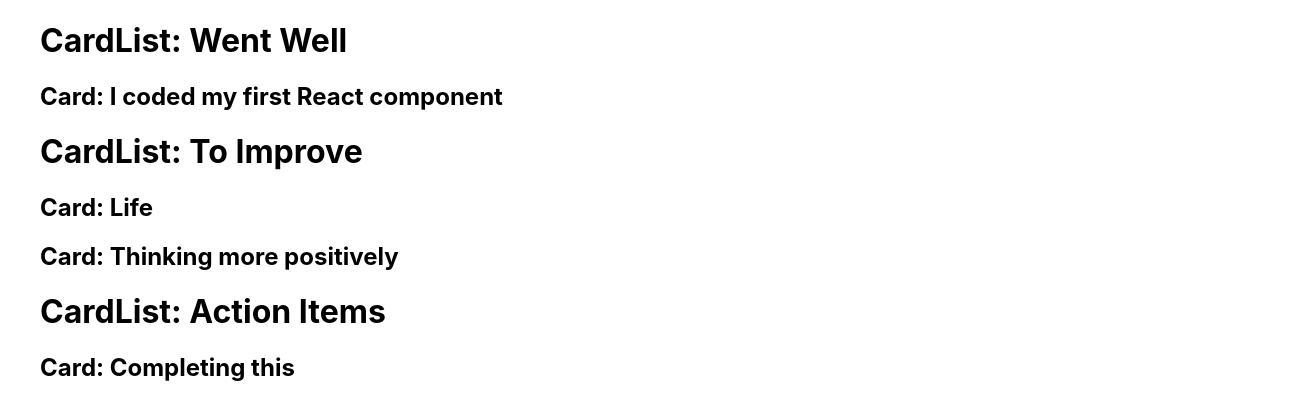
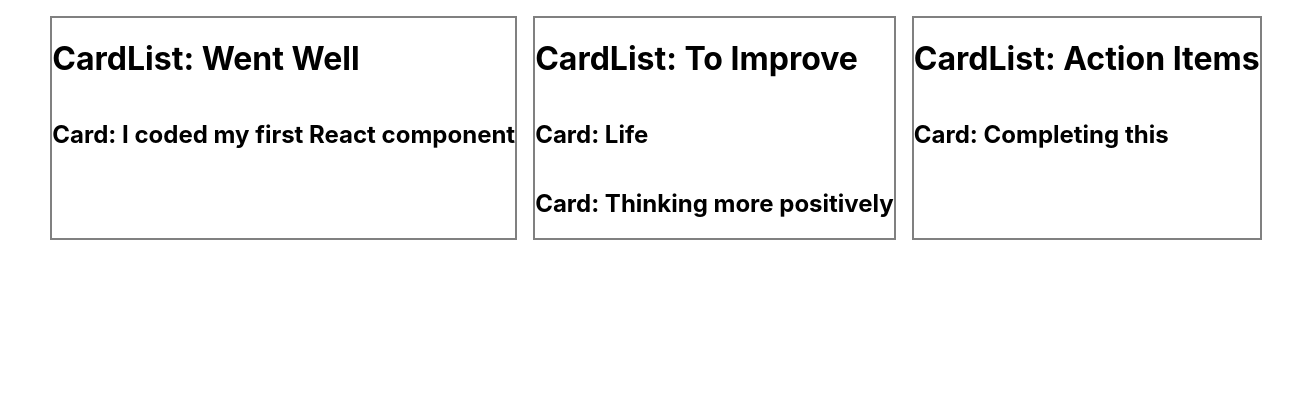
Before and after one commit to klalicki/retro-board, a React (Create React App) app: page / in a window 1280 px wide. Shown: the top 420 px of the page, 1312 px wide, since content can reach past the window. Built offline with nearby package versions, Linux system fonts and the light colour scheme.

Commit message:
adds basic layout

```diff
--- a/src/components/App/App.css
+++ b/src/components/App/App.css
@@ -1,38 +1,13 @@
-.App {
-  text-align: center;
+.card-list {
+  display: flex;
+  flex-direction: column;
+  border: 2px solid gray;
 }
 
-.App-logo {
-  height: 40vmin;
-  pointer-events: none;
+.card-list-container {
+  display: flex;
+  justify-content: center;
+  gap: 1rem;
+  padding: 1rem;
+  width: 100vw;
 }
-
-@media (prefers-reduced-motion: no-preference) {
-  .App-logo {
-    animation: App-logo-spin infinite 20s linear;
-  }
-}
-
-.App-header {
-  background-color: #282c34;
-  min-height: 100vh;
-  display: flex;
-  flex-direction: column;
-  align-items: center;
-  justify-content: center;
-  font-size: calc(10px + 2vmin);
-  color: white;
-}
-
-.App-link {
-  color: #61dafb;
-}
-
-@keyframes App-logo-spin {
-  from {
-    transform: rotate(0deg);
-  }
-  to {
-    transform: rotate(360deg);
-  }
-}
--- a/src/components/App/App.jsx
+++ b/src/components/App/App.jsx
@@ -1,5 +1,5 @@
 // import logo from "./../../logo.svg";
-// import "./App.css";
+import "./App.css";
 import { sampleData } from "../../sampleData";
 
 // components
@@ -9,7 +9,7 @@
   console.log(sampleData);
   return (
     <div className="App">
-      <ol>
+      <div className="card-list-container">
         {sampleData.map((list) => {
           return (
             <CardList listName={list.listName}>
@@ -19,8 +19,7 @@
             </CardList>
           );
         })}
-      </ol>
-      <header className="App-header"></header>
+      </div>
     </div>
   );
 }
--- a/src/components/Card/Card.jsx
+++ b/src/components/Card/Card.jsx
@@ -2,10 +2,10 @@
 
 const Card = (props) => {
   return (
-    <>
+    <div className="card">
       <h2>Card: {props.cardText}</h2>
       {props.children}
-    </>
+    </div>
   );
 };
 export default Card;
--- a/src/components/CardList/CardList.jsx
+++ b/src/components/CardList/CardList.jsx
@@ -2,10 +2,10 @@
 
 const CardList = (props) => {
   return (
-    <>
+    <div className="card-list">
       <h1>CardList: {props.listName}</h1>
       {props.children}
-    </>
+    </div>
   );
 };
 export default CardList;
```
